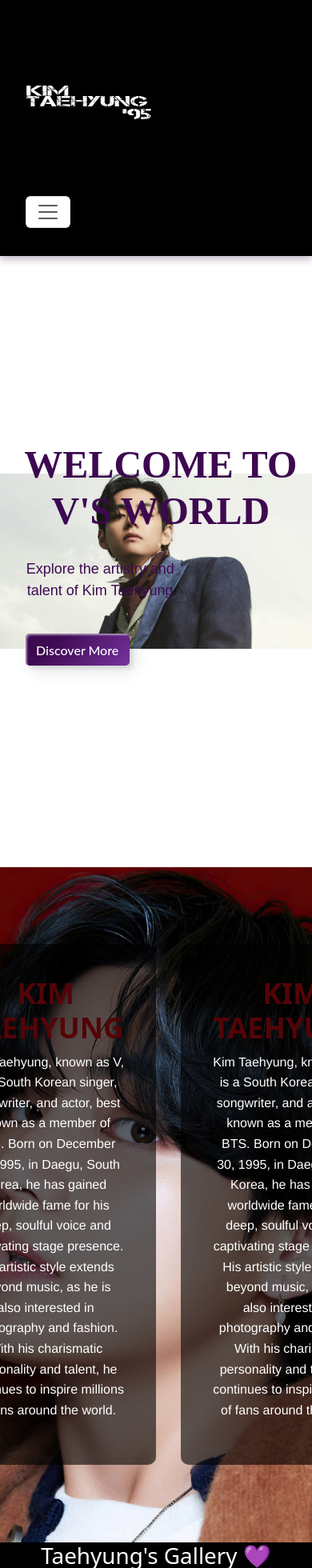
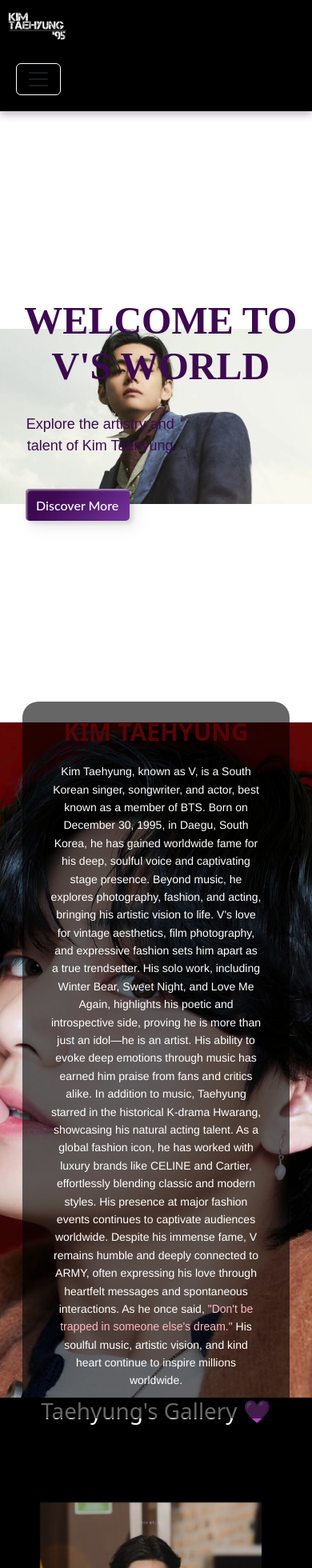
Before and after one commit to ayeshaqadri/kim-taehyung, a React (Vite) app: page / in a window 390 px wide. Shown: the top 1960 px of the page at 80% size. Built offline with nearby package versions, Linux system fonts and the light colour scheme.

Commit message:
'inprocess'

```diff
--- a/src/App.css
+++ b/src/App.css
@@ -1,52 +1,83 @@
 @import url('https://fonts.googleapis.com/css2?family=Poppins:wght@300;500&display=swap');
+
 body {
   font-family: "Poppins", sans-serif;
   background-color: #0d021f;
   color: white;
-  font-family: "Poppins", sans-serif;
   margin: 0;
   padding: 0;
   text-align: center;
 }
 
+/* Navbar Styling */
 .navbar-custom {
   background-color: black !important;
   box-shadow: 0px 4px 10px rgba(42, 3, 57, 0.3);
-  padding: 0px 0px !important;
+  padding: 10px 0 !important;
+}
 
+/* Navbar Links */
+.navbar-custom .nav-link {
+  color: #450c5b !important;
+  font-weight: bold;
+  transition: 0.3s;
+  padding: 10px 15px;
 }
 
 .navbar-custom .nav-link:hover {
   color: #9b59b6 !important;
 }
 
-.navbar-custom .nav-link {
-  color: #450c5b !important;
-  font-weight: bold;
-  transition: 0.3s;
+/* Logo */
+.logo {
+  width: 70%;
+  max-width: 180px;
+  padding-top: 5%;
 }
-.container {
-  max-width: 1200px;
-  margin: auto;
-  padding: 15px;
-}
+
+/* Mobile & Tablet Navbar */
 @media (max-width: 991px) {
   .navbar-custom .navbar-collapse {
     text-align: center;
     background-color: black;
     padding: 10px 0;
   }
+
   .navbar-custom .nav-link {
     display: block;
     padding: 10px;
   }
+
+  .navbar-toggler {
+    border: 1px solid white;
+  }
 }
-/*  text size for smaller screens */
-@media (max-width: 768px) {
+
+/* Smaller Screens */
+@media (max-width: 600px) {
   h1 {
     font-size: 24px;
   }
+
   p {
     font-size: 14px;
   }
+
+  .logo {
+    width: 60%;
+    max-width: 150px;
+  }
+  /* .Navbar.Toggle{
+    padding: 0px;
+  } */
 }
+@media (max-width: 768px) {
+  .navbar-custom {
+      padding: 0 !important; /* Remove unwanted padding */
+      margin: 0 !important; /* Remove unwanted margin */
+      border: none !important;
+  }
+  .container {
+      padding: 0 !important;
+  }
+}
--- a/src/Components/About.css
+++ b/src/Components/About.css
@@ -2,7 +2,8 @@
     position: relative;
     width: 100%;
     height: 100vh;
-    background: url("../Images/kim-taehyung-main-2.jpg") no-repeat center center/cover;
+    background: url("../Images/kim-taehyung-main-2.jpg") no-repeat center center;
+    background-size: cover; /* ✅ Ensures full responsiveness */
     display: flex;
     align-items: center;
     justify-content: center;
@@ -10,19 +11,25 @@
     padding: 10%;
 }
 
+/* 🔳 Dark Overlay for Contrast */
 .about-overlay {
-    background: rgba(0, 0, 0, 0.6); /* Dark overlay for contrast */
-    padding: 40px;
-    margin-left: 10%;
-    border-radius: 10px;
-    max-width: 700px;
+    background: rgba(0, 0, 0, 0.6); /* ✅ Improves readability */
+    /* padding: 40px; */
+    border-radius: 20px;
+    height: auto;
+    max-width: 70%;
+    display: flex;
+    flex-direction: column;
+    align-items: center;
+    justify-content: center;
 }
 
 .about-title {
     font-size: 50px;
     font-weight: bold;
-    color: #530407; /* Purple theme */
+    color: #530407;
     text-transform: uppercase;
+    margin-bottom: 20px;
 }
 
 .about-text {
@@ -31,10 +38,37 @@
     color: #ffffff;
     line-height: 1.6;
     font-weight: 300;
+    max-width: 90%;
 }
 
-/* Responsive Design */
+.about-text span {
+    color: #ffb6c1;
+    font-family: fantasy;
+    transition: all 0.3s ease-in-out;
+}
+.about-text span:hover {
+    color: #ff69b4;
+    font-size: 110%;
+}
+
+@media (max-width: 1024px) {
+    .about-overlay {
+        max-width: 80%;
+        padding: 30px;
+    }
+    .about-title {
+        font-size: 42px;
+    }
+    .about-text {
+        font-size: 18px;
+    }
+}
+
 @media (max-width: 768px) {
+    .about-overlay {
+        max-width: 90%;
+        padding: 25px;
+    }
     .about-title {
         font-size: 36px;
     }
@@ -42,3 +76,19 @@
         font-size: 16px;
     }
 }
+
+@media (max-width: 480px) {
+    .about-section {
+        padding: 5%;
+    }
+    .about-overlay {
+        max-width: 95%;
+        padding: 20px;
+    }
+    .about-title {
+        font-size: 30px;
+    }
+    .about-text {
+        font-size: 14px;
+    }
+}
--- a/src/Components/About.jsx
+++ b/src/Components/About.jsx
@@ -8,23 +8,23 @@ function About() {
       <div className="about-overlay">
         <h1 className="about-title">Kim Taehyung</h1>
         <p className="about-text">
-          Kim Taehyung, known as V, is a South Korean singer, songwriter, and actor, best known as a member of BTS.
-          Born on December 30, 1995, in Daegu, South Korea, he has gained worldwide fame for his deep, soulful voice
-          and captivating stage presence. His artistic style extends beyond music, as he is also interested in
-          photography and fashion. With his charismatic personality and talent, he continues to inspire millions
-          of fans around the world.
+        Kim Taehyung, known as V, is a South Korean singer, songwriter, and actor, best known as a member of BTS. Born on December 30, 1995, in Daegu, South Korea, he has gained worldwide fame for his deep, soulful voice and captivating stage presence. Beyond music, he explores photography, fashion, and acting, bringing his artistic vision to life.
+
+V's love for vintage aesthetics, film photography, and expressive fashion sets him apart as a true trendsetter. His solo work, including Winter Bear, Sweet Night, and Love Me Again, highlights his poetic and introspective side, proving he is more than just an idol—he is an artist. His ability to evoke deep emotions through music has earned him praise from fans and critics alike.
+
+In addition to music, Taehyung starred in the historical K-drama Hwarang, showcasing his natural acting talent. As a global fashion icon, he has worked with luxury brands like CELINE and Cartier, effortlessly blending classic and modern styles. His presence at major fashion events continues to captivate audiences worldwide.
+
+Despite his immense fame, V remains humble and deeply connected to ARMY, often expressing his love through heartfelt messages and spontaneous interactions. As he once said, <span>"Don't be trapped in someone else's dream."</span> His soulful music, artistic vision, and kind heart continue to inspire millions worldwide.
+
+
+
         </p>
       </div>
-      <div className="about-overlay">
+      {/* <div className="about-overlay">
         <h1 className="about-title">Kim Taehyung</h1>
         <p className="about-text">
-          Kim Taehyung, known as V, is a South Korean singer, songwriter, and actor, best known as a member of BTS.
-          Born on December 30, 1995, in Daegu, South Korea, he has gained worldwide fame for his deep, soulful voice
-          and captivating stage presence. His artistic style extends beyond music, as he is also interested in
-          photography and fashion. With his charismatic personality and talent, he continues to inspire millions
-          of fans around the world.
         </p>
-      </div>
+      </div> */}
 
     </section>
   );
--- a/src/Components/Gallery.css
+++ b/src/Components/Gallery.css
@@ -1,6 +1,6 @@
-.tae{
-    /* height: 50px; */
-}
+/* .tae{
+    height: 50px;
+} */
 .tae-img{
     height: 500px;
     position: relative;
--- a/src/Components/HeroSection.jsx
+++ b/src/Components/HeroSection.jsx
@@ -1,18 +1,19 @@
 import React from "react";
 import "./HeroSection.css"; // Import CSS for styling
-import MainPic from '../Images/kim-taehyung-main.webp'
+import MainPic from "../Images/kim-taehyung-main.webp"; // Ensure correct path
 
-function HeroSection() {  // ✅ Capitalized function name
+function HeroSection() {
   return (
     <div className="hero">
-
       <div className="hero-content slideInLeft">
         <h1>Welcome to V's World</h1>
         <p>Explore the artistry and talent of Kim Taehyung</p>
-        <button class="btn-1 btn-purple"><span>Discover More</span></button>
+        <button className="btn-1 btn-purple">
+          <span>Discover More</span>
+        </button>
       </div>
     </div>
   );
 }
 
-export default HeroSection; // ✅ Capitalized export
+export default HeroSection;
--- a/src/Components/Navbar.jsx
+++ b/src/Components/Navbar.jsx
@@ -1,20 +1,24 @@
 import { Navbar, Nav, Container } from "react-bootstrap";
 import "bootstrap/dist/css/bootstrap.min.css";
 import "bootstrap/dist/js/bootstrap.bundle.min.js"; // Required for navbar toggle
-import logo from '../Images/kim-logo-2-removebg-preview.png'; // Ensure the correct file extension
+import logo from "../Images/logo.png"; // Ensure correct file extension
 
 function NavbarComponent() {
   return (
     <Navbar expand="lg" className="navbar-custom fadeIn">
       <Container>
+        {/* Logo */}
         <Navbar.Brand href="#">
-          <img
-            src={logo}
-            alt="Logo"
-            style={{ height: "200px", width: "200px" }} // Adjust size as needed
-          />
+          <img className="logo" src={logo} alt="Logo" />
         </Navbar.Brand>
-        <Navbar.Toggle aria-controls="basic-navbar-nav" style={{ color: "purple", background: "white" }} />
+
+        {/* Navbar Toggle Button */}
+        <Navbar.Toggle
+          aria-controls="basic-navbar-nav"
+          style={{ border: "1px solid white" }}
+        />
+
+        {/* Navbar Links */}
         <Navbar.Collapse id="basic-navbar-nav">
           <Nav className="ms-auto">
             <Nav.Link href="#">Home</Nav.Link>
```
Also changed, not shown: src/Images/logo.png (added).
